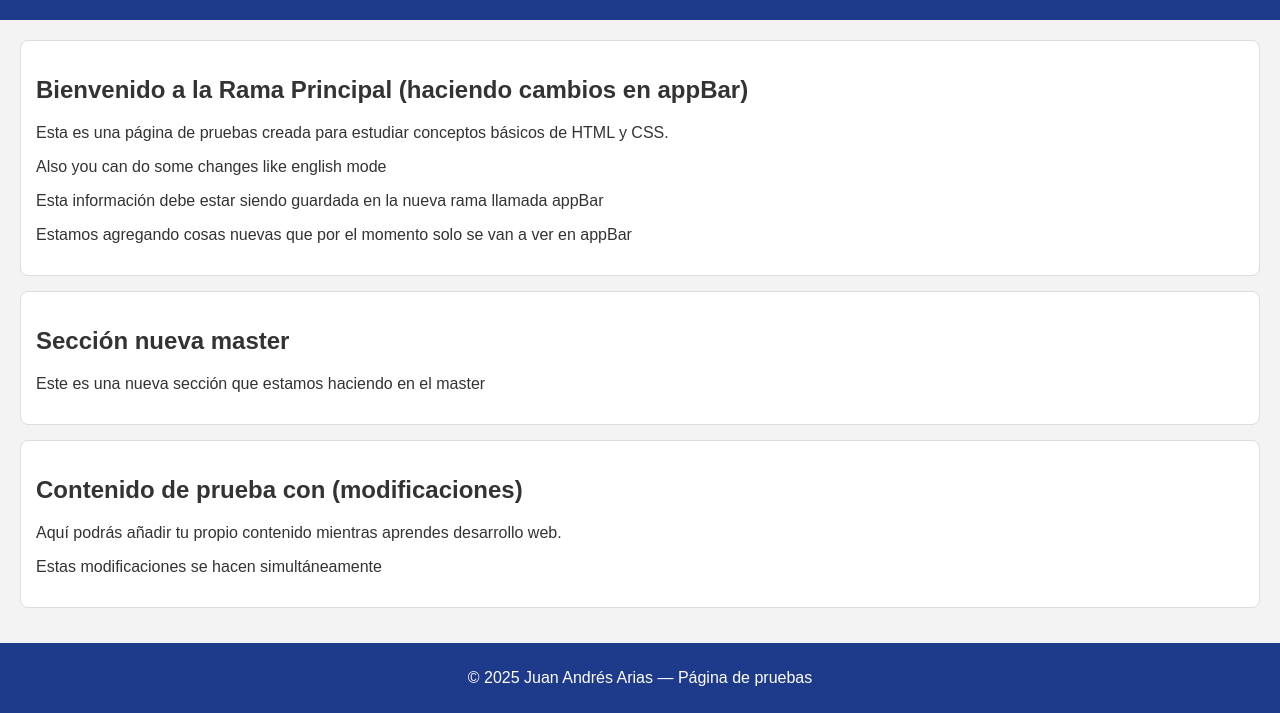
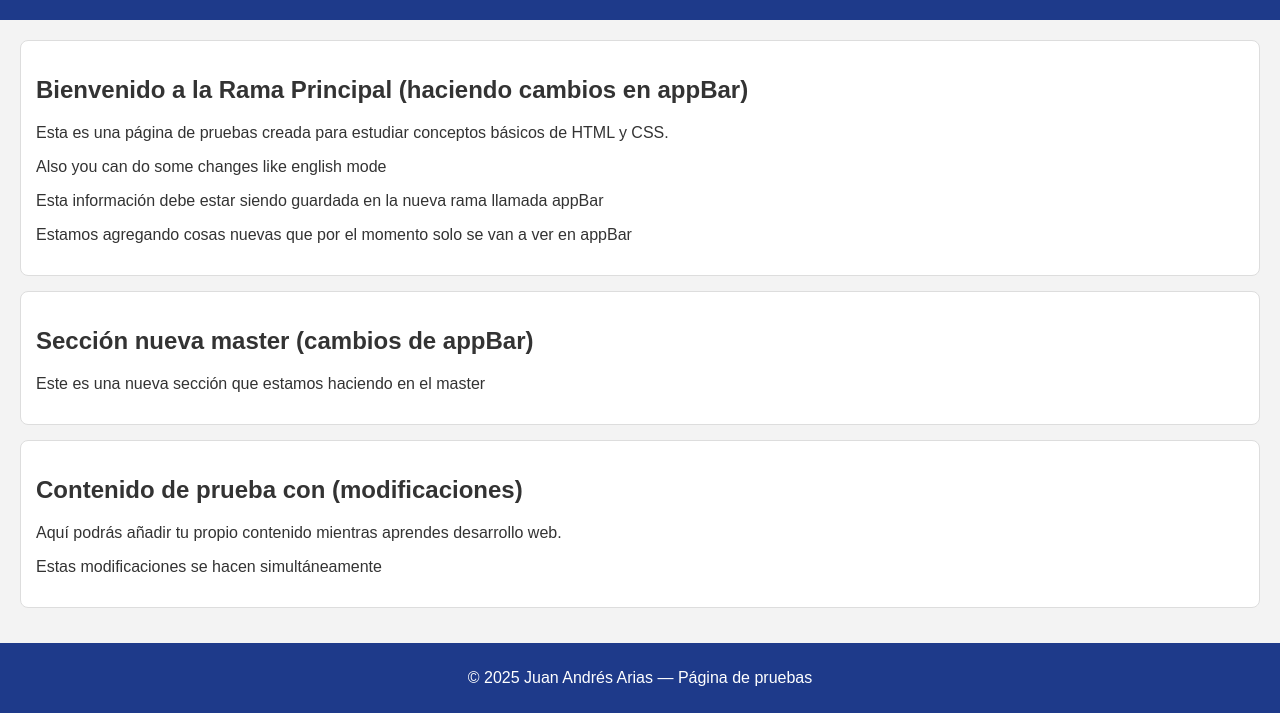
Before and after one commit to juanandresariasutp/Pagina_-Pruebas, a plain HTML site: page index.html in a window 1280 px wide. Shown: the part 158-871 px from the top of the page. Drawn offline with Linux system fonts and the light colour scheme.

```diff
--- a/index.html
+++ b/index.html
@@ -22,7 +22,7 @@
             <p>Estamos agregando cosas nuevas que por el momento solo se van a ver en appBar</p>
         </section>
         <section class="contenido">
-            <h2>Sección nueva master</h2>
+            <h2>Sección nueva master (cambios de appBar)</h2>
             <p>Este es una nueva sección que estamos haciendo en el master</p>
             <p></p>
         </section>
```
